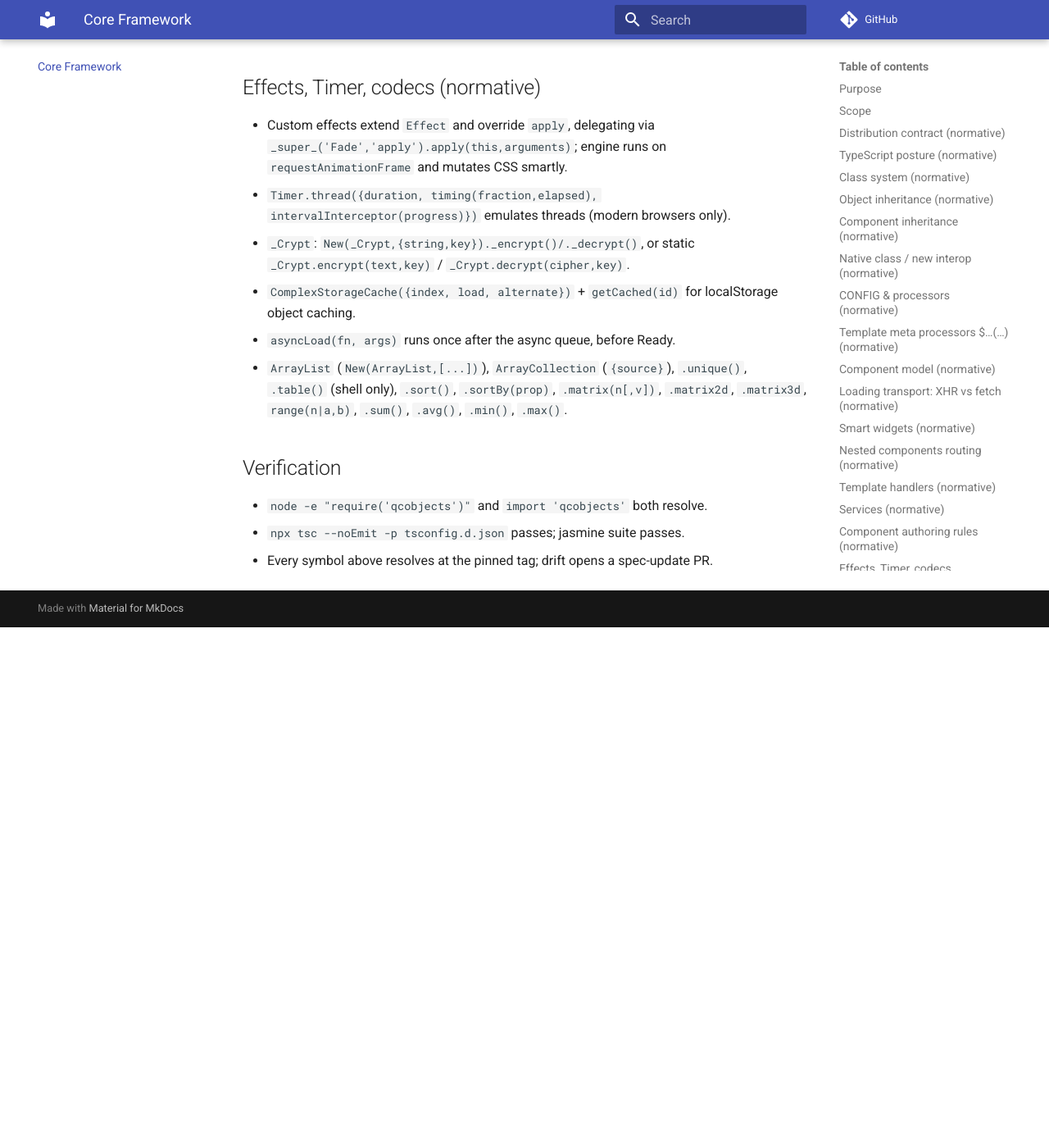
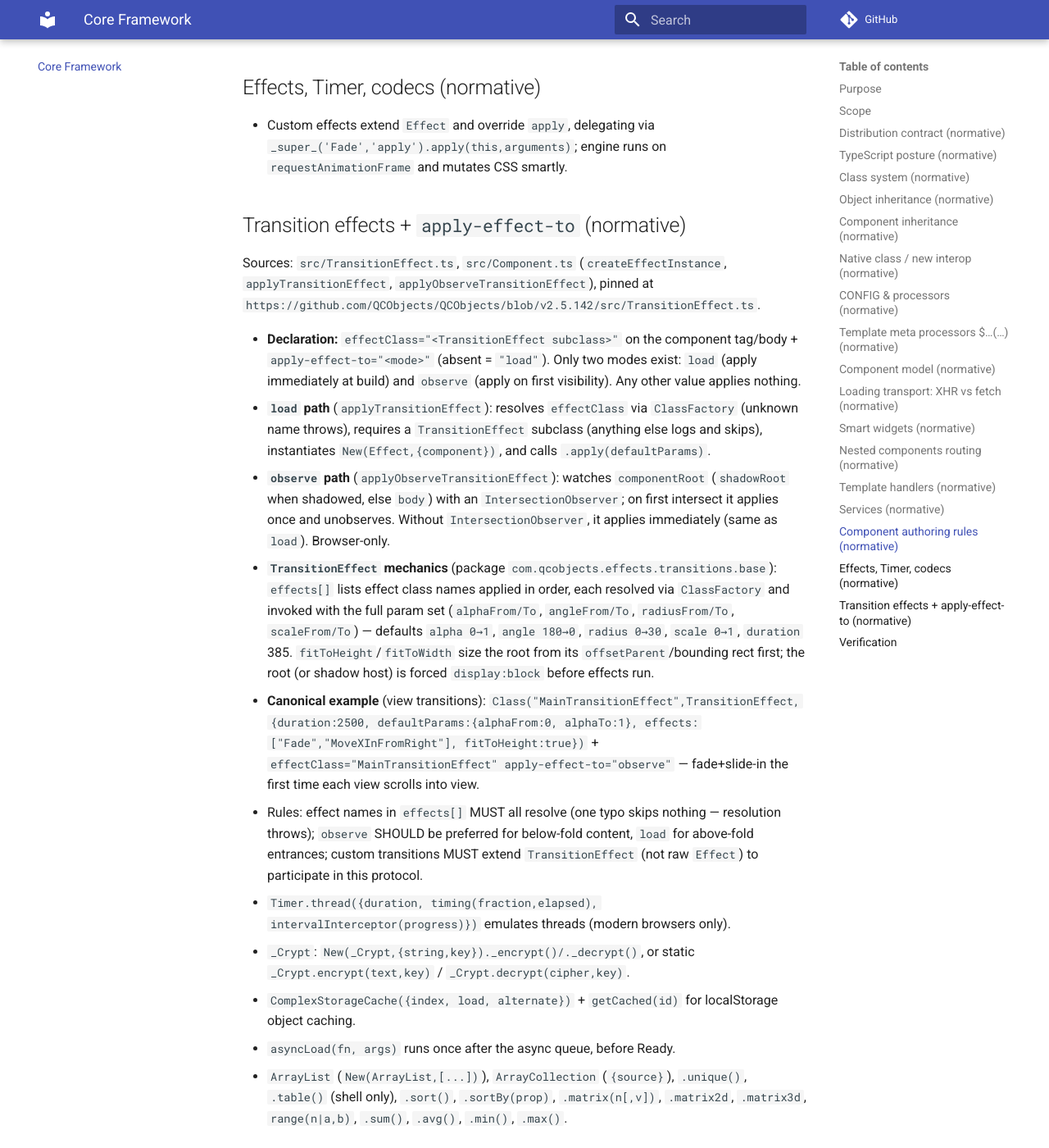
Before and after one commit to QCObjects/product-specs, an MkDocs documentation site: the page built from docs/03-core-framework.md, in a window 1280 px wide and 1400 px high, scrolled down 11470 px. Shown: the whole window at 82% size. Built offline with MkDocs 1.6.1 and Material for MkDocs 9.7.7, drawn with Linux system fonts in a browser that asks for light colours; comment, search, counter and statistics services are not loaded; before the commit the page ends 12235 px from its top, so only the background shows below that.

Commit message:
feat: transition effects + apply-effect-to modes (03)

```diff
--- a/docs/03-core-framework.md
+++ b/docs/03-core-framework.md
@@ -471,6 +471,44 @@ in `src/tag_filter.ts`).
 - Custom effects extend `Effect` and override `apply`, delegating via
   `_super_('Fade','apply').apply(this,arguments)`; engine runs on
   `requestAnimationFrame` and mutates CSS smartly.
+
+## Transition effects + `apply-effect-to` (normative)
+
+Sources: `src/TransitionEffect.ts`, `src/Component.ts`
+(`createEffectInstance`, `applyTransitionEffect`, `applyObserveTransitionEffect`),
+pinned at `https://github.com/QCObjects/QCObjects/blob/v2.5.142/src/TransitionEffect.ts`.
+
+- **Declaration:** `effectClass="<TransitionEffect subclass>"` on the component
+  tag/body + `apply-effect-to="<mode>"` (absent = `"load"`). Only two modes exist:
+  `load` (apply immediately at build) and `observe` (apply on first visibility).
+  Any other value applies nothing.
+- **`load` path** (`applyTransitionEffect`): resolves `effectClass` via
+  `ClassFactory` (unknown name throws), requires a `TransitionEffect` subclass
+  (anything else logs and skips), instantiates `New(Effect,{component})`, and
+  calls `.apply(defaultParams)`.
+- **`observe` path** (`applyObserveTransitionEffect`): watches
+  `componentRoot` (`shadowRoot` when shadowed, else `body`) with an
+  `IntersectionObserver`; on first intersect it applies once and unobserves.
+  Without `IntersectionObserver`, it applies immediately (same as `load`).
+  Browser-only.
+- **`TransitionEffect` mechanics** (package
+  `com.qcobjects.effects.transitions.base`): `effects[]` lists effect class
+  names applied in order, each resolved via `ClassFactory` and invoked with the
+  full param set (`alphaFrom/To`, `angleFrom/To`, `radiusFrom/To`,
+  `scaleFrom/To`) — defaults `alpha 0→1`, `angle 180→0`, `radius 0→30`,
+  `scale 0→1`, `duration` 385. `fitToHeight`/`fitToWidth` size the root from
+  its `offsetParent`/bounding rect first; the root (or shadow host) is forced
+  `display:block` before effects run.
+- **Canonical example** (view transitions):
+  `Class("MainTransitionEffect",TransitionEffect,{duration:2500,
+  defaultParams:{alphaFrom:0, alphaTo:1}, effects:["Fade","MoveXInFromRight"],
+  fitToHeight:true})` + `effectClass="MainTransitionEffect"
+  apply-effect-to="observe"` — fade+slide-in the first time each view scrolls
+  into view.
+- Rules: effect names in `effects[]` MUST all resolve (one typo skips nothing —
+  resolution throws); `observe` SHOULD be preferred for below-fold content,
+  `load` for above-fold entrances; custom transitions MUST extend
+  `TransitionEffect` (not raw `Effect`) to participate in this protocol.
 - `Timer.thread({duration, timing(fraction,elapsed), intervalInterceptor(progress)})`
   emulates threads (modern browsers only).
 - `_Crypt`: `New(_Crypt,{string,key})._encrypt()/._decrypt()`, or static
```
